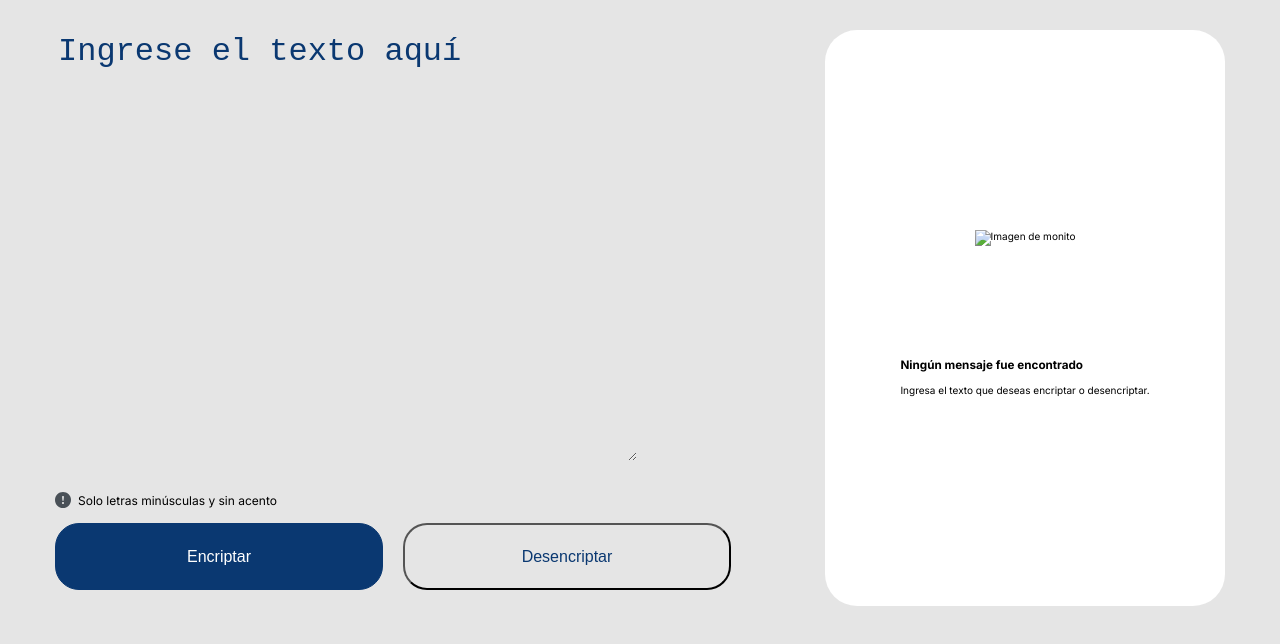
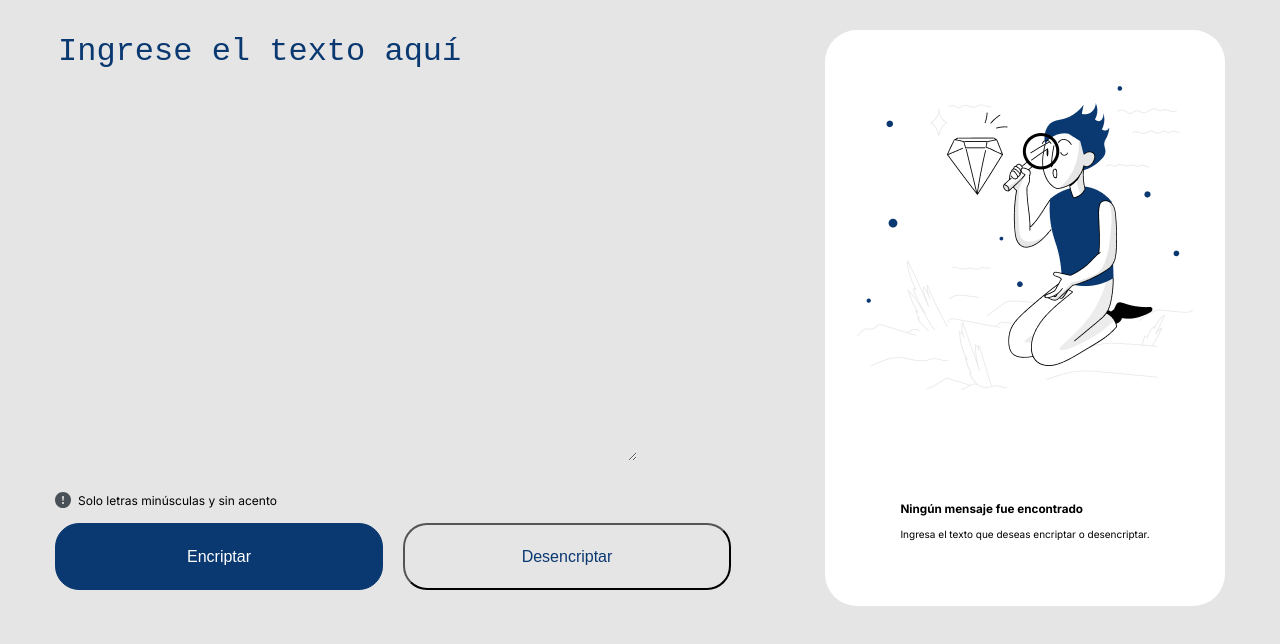
Before and after one commit to jklondo10/ChallengeAluraLatam, a plain HTML site: page index.html in a window 1280 px wide. Shown: the part 150-794 px from the top of the page. Drawn offline with Linux system fonts and the light colour scheme.

Commit message:
Update index.html

```diff
--- a/index.html
+++ b/index.html
@@ -53,7 +53,7 @@
         </form>
         <aside class="result">
             <img
-                src="assets/svg/Muñeco.png"
+                src="assets/svg/Muneco.png"
                 alt="Imagen de monito"
                 class="result__img"
                 id="resultImg"
```
